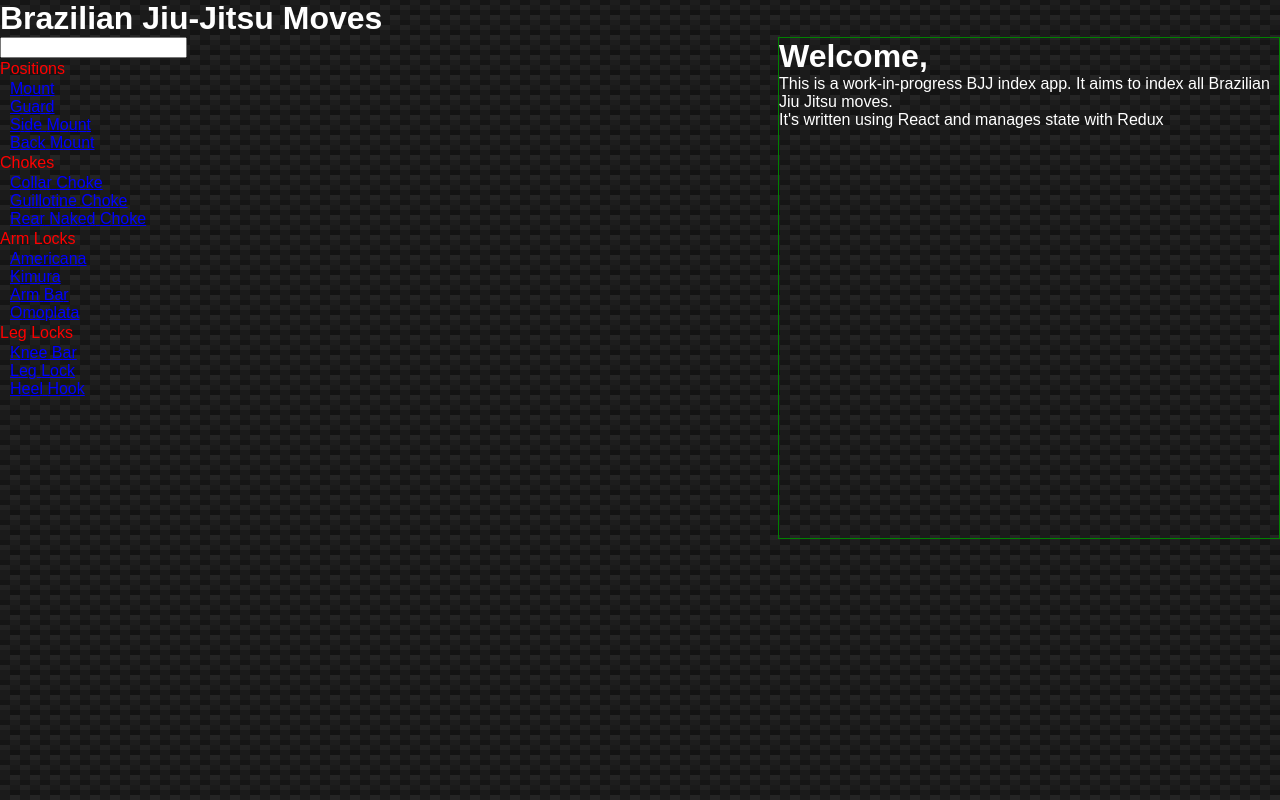
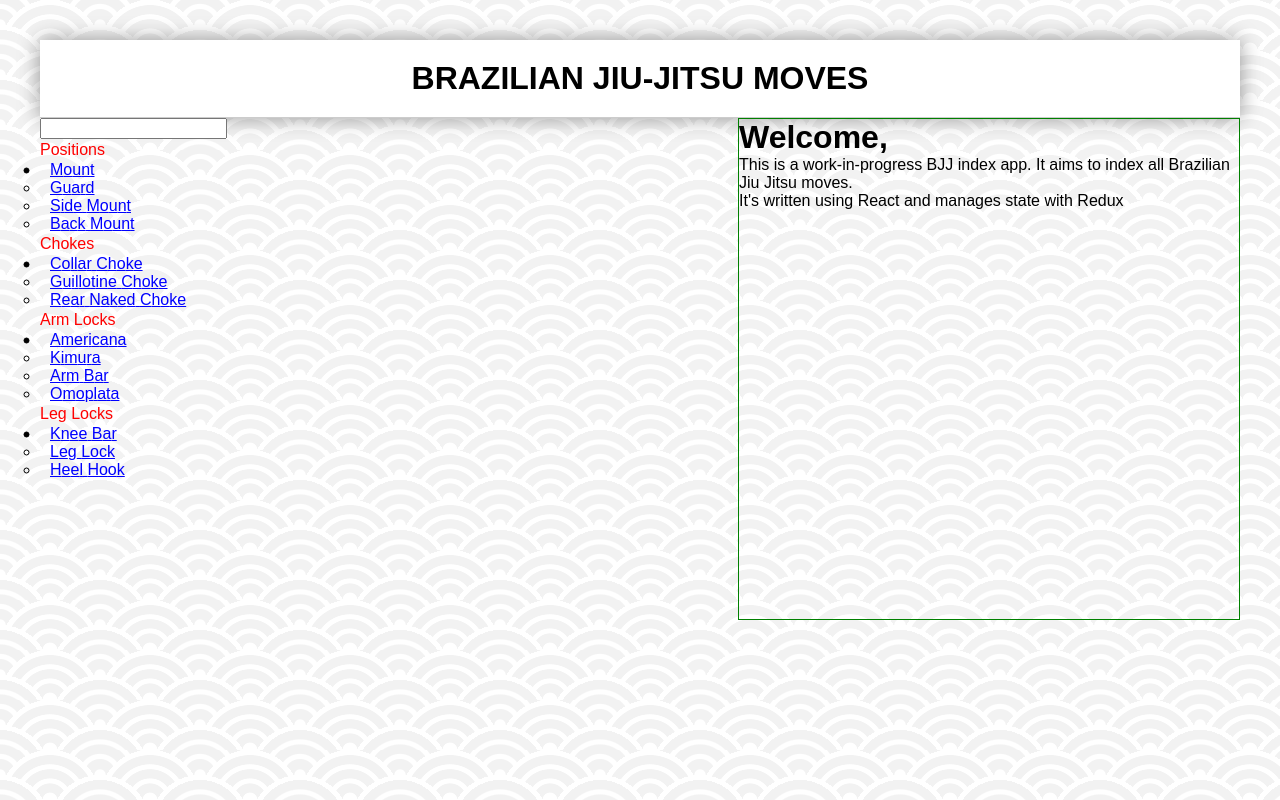
Before and after one commit to jillesme/bjj-moves, a React (Create React App) app: page / in a window 1280 px wide. Built offline with nearby package versions, Linux system fonts and the light colour scheme; the HTML template or start-up script is replaced by a standard one.

Commit message:
Added less obnoxious background and basic  App styles

```diff
--- a/src/App.css
+++ b/src/App.css
@@ -4,16 +4,36 @@
 }
 
 body {
-  background:
-    linear-gradient(27deg, #151515 5px, transparent 5px) 0 5px,
-    linear-gradient(207deg, #151515 5px, transparent 5px) 10px 0px,
-    linear-gradient(27deg, #222 5px, transparent 5px) 0px 10px,
-    linear-gradient(207deg, #222 5px, transparent 5px) 10px 5px,
-    linear-gradient(90deg, #1b1b1b 10px, transparent 10px),
-    linear-gradient(#1d1d1d 25%, #1a1a1a 25%, #1a1a1a 50%, transparent 50%, transparent 75%, #242424 75%, #242424);
-  background-color: #131313;
-  background-size: 20px 20px;
-  color: #FFF;
+  background-color:#F2F2F2;
+  background-image:
+    radial-gradient(circle at 100% 150%, #F2F2F2 24%, white 25%, white 28%, #F2F2F2 29%, #F2F2F2 36%, white 36%, white 40%, transparent 40%, transparent),
+    radial-gradient(circle at 0    150%, #F2F2F2 24%, white 25%, white 28%, #F2F2F2 29%, #F2F2F2 36%, white 36%, white 40%, transparent 40%, transparent),
+    radial-gradient(circle at 50%  100%, white 10%, #F2F2F2 11%, #F2F2F2 23%, white 24%, white 30%, #F2F2F2 31%, #F2F2F2 43%, white 44%, white 50%, #F2F2F2 51%, #F2F2F2 63%, white 64%, white 71%, transparent 71%, transparent),
+    radial-gradient(circle at 100% 50%, white 5%, #F2F2F2 6%, #F2F2F2 15%, white 16%, white 20%, #F2F2F2 21%, #F2F2F2 30%, white 31%, white 35%, #F2F2F2 36%, #F2F2F2 45%, white 46%, white 49%, transparent 50%, transparent),
+    radial-gradient(circle at 0    50%, white 5%, #F2F2F2 6%, #F2F2F2 15%, white 16%, white 20%, #F2F2F2 21%, #F2F2F2 30%, white 31%, white 35%, #F2F2F2 36%, #F2F2F2 45%, white 46%, white 49%, transparent 50%, transparent);
+  background-size:100px 50px;
+  color: #000;
+}
+
+#root {
+  padding: 40px;
+}
+
+.App {
+  background: #FFF;
+  margin: 0 auto;
+  max-width: 1280px;
+  width: 100%;
+  box-shadow: 0px 0px 20px 0px rgba(0, 0, 0, 0.4);
+}
+
+header {
+  padding: 20px;
+  text-align: center;
+  border-bottom: solid 1px #CCC;
+}
+header h1 {
+  text-transform: uppercase;
 }
 
 .MovesList {
```
